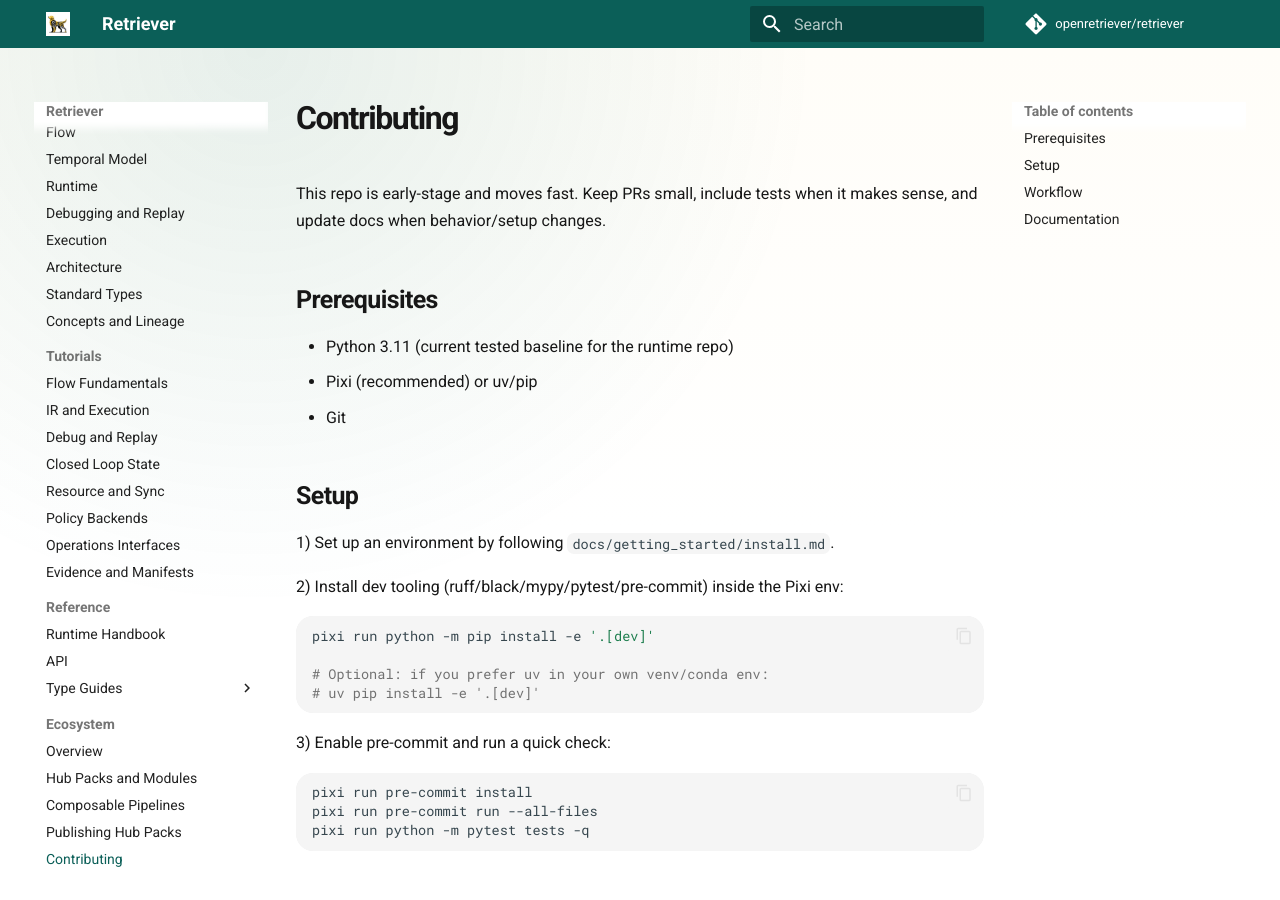
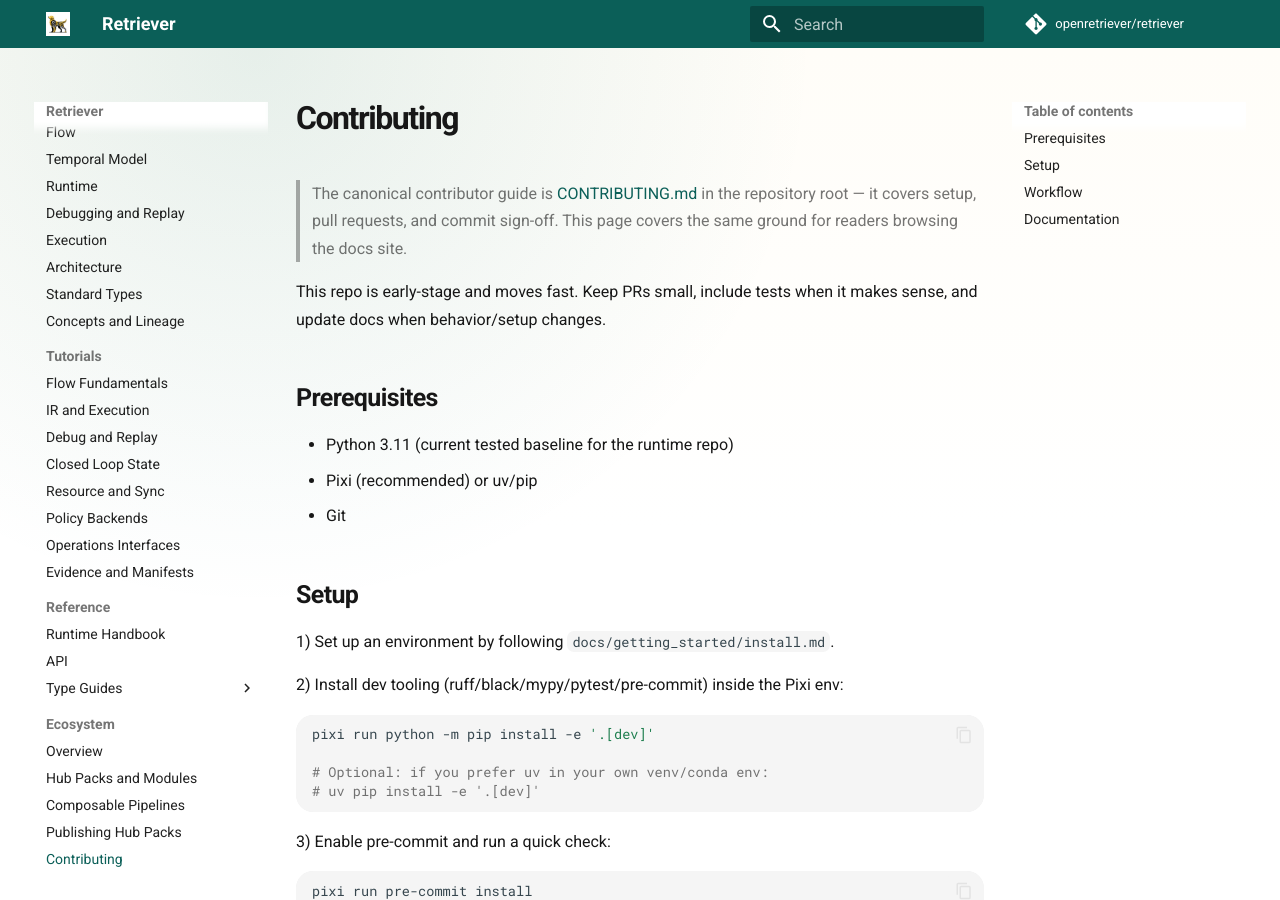
Before and after one commit to openretriever/retriever, an MkDocs documentation site: the page built from docs/contributing.md, in a window 1280 px wide and 900 px high. Built offline with MkDocs 1.6.1 and Material for MkDocs 9.7.7, drawn with Linux system fonts in a browser that asks for light colours; comment, search, counter and statistics services are not loaded.

Commit message:
chore: fix CoC attribution, restore anti-discrimination clause, unify contributing docs
Follow-ups found while reviewing the simplified docs:
- CODE_OF_CONDUCT.md: link the CC BY 4.0 license (required by the license when
  adapting) and state plainly that this is a shortened adaptation, not the
  Covenant itself -- also disambiguates that CC BY covers the upstream text,
  not this Apache-2.0 file
- CODE_OF_CONDUCT.md: restore the protected-characteristics commitment, which
  was lost in the shortening, as one clause in the not-accepted list
- README.md: point contributors at the root CONTRIBUTING.md (the GitHub UI
  already links there, and it is the copy that explains commit sign-off);
  docs/contributing.md now names it as canonical

Signed-off-by: Linfeng Zhao <zlf0625@gmail.com>

```diff
--- a/docs/contributing.md
+++ b/docs/contributing.md
@@ -3,6 +3,11 @@ title: "Contributing"
 ---
 
 # Contributing
+
+> The canonical contributor guide is
+> [CONTRIBUTING.md](https://github.com/openretriever/retriever/blob/main/CONTRIBUTING.md)
+> in the repository root — it covers setup, pull requests, and commit sign-off.
+> This page covers the same ground for readers browsing the docs site.
 
 This repo is early-stage and moves fast. Keep PRs small, include tests when it makes sense, and update docs when behavior/setup changes.
 
```
Also changed, not shown: CODE_OF_CONDUCT.md (+10 -5 lines), README.md (+1 -1 lines).
